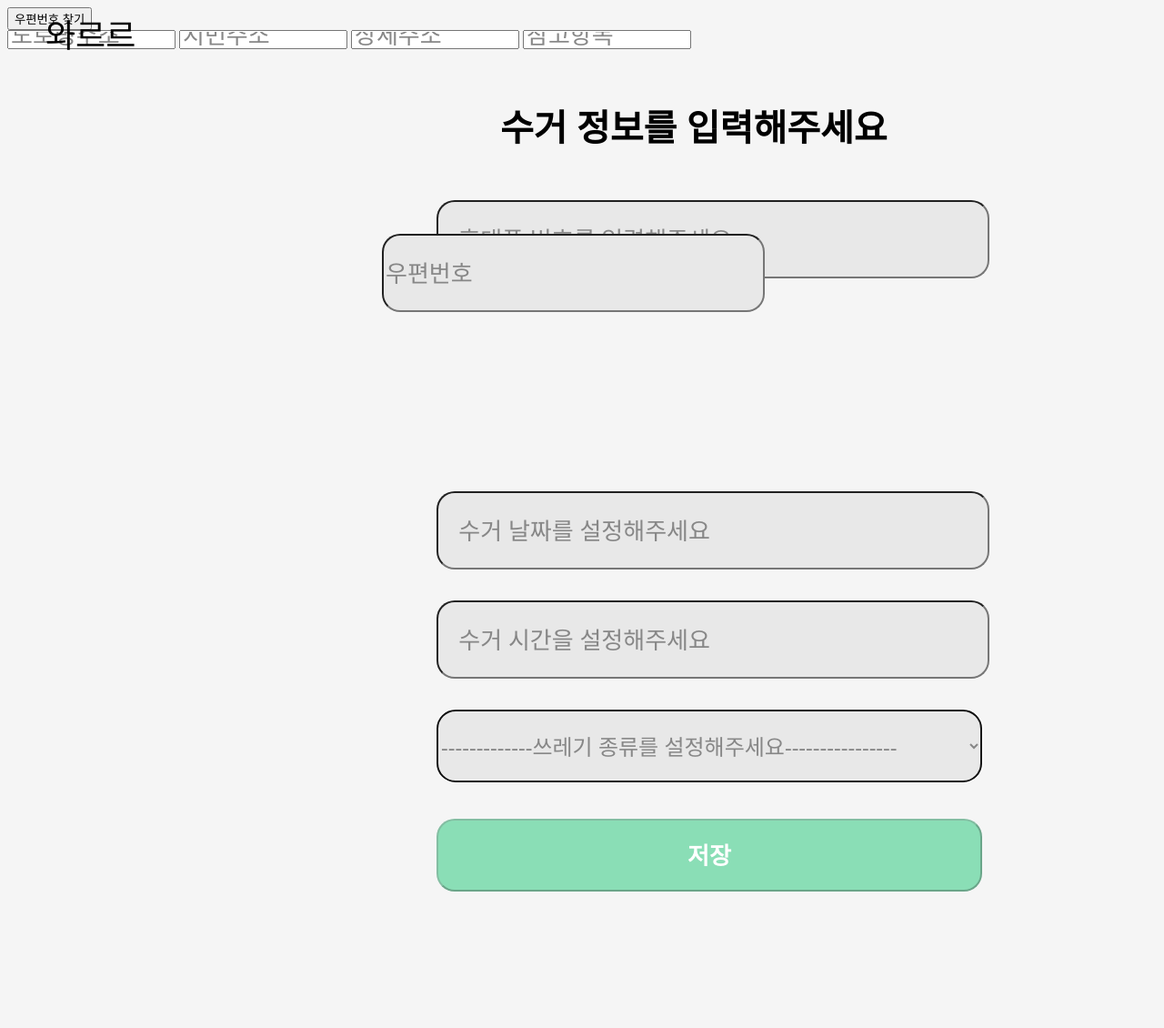
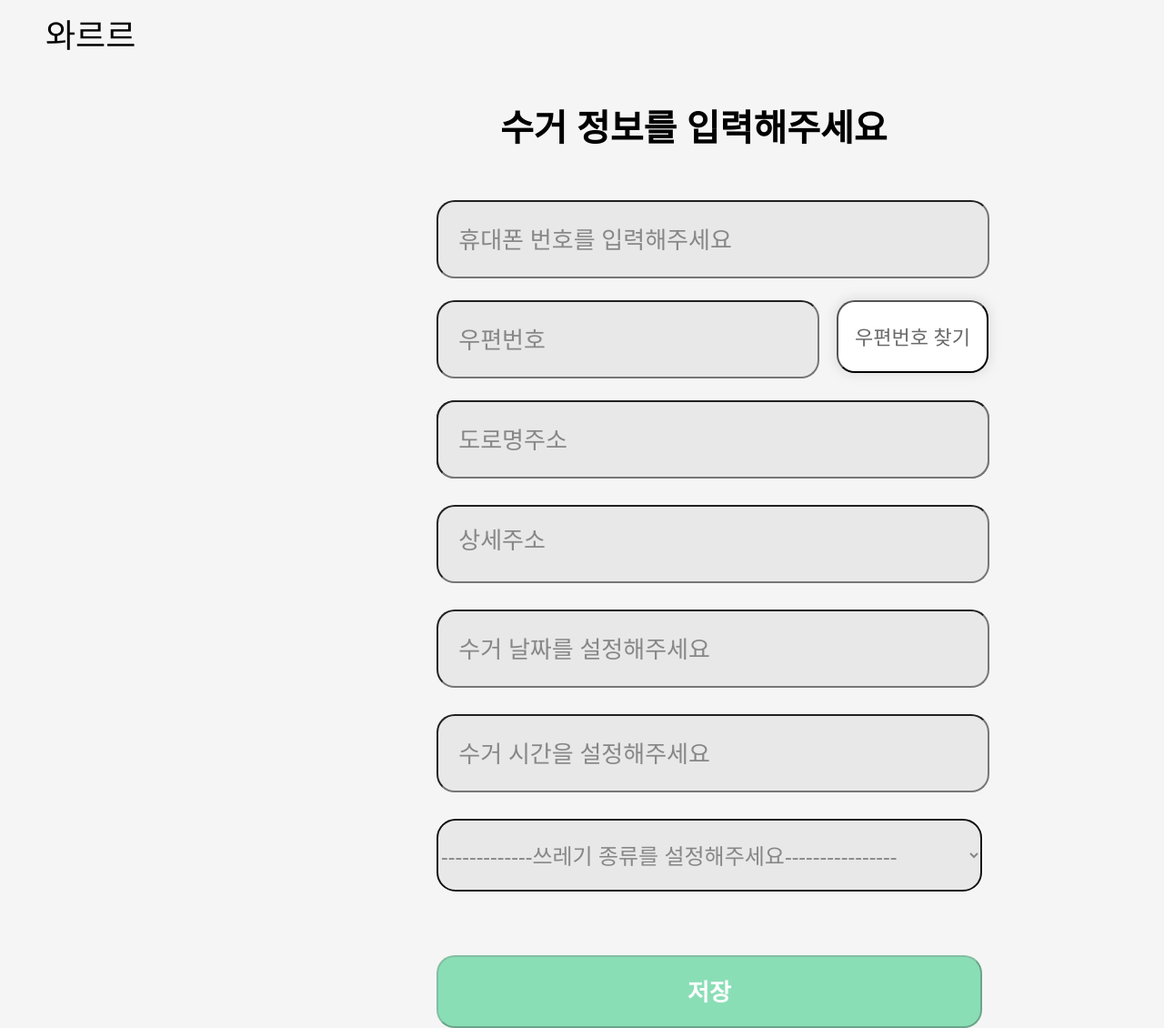
Before and after one commit to geunchanKim/developUs, a Flask app: page /pickup in a window 1280 px wide. Shown: the whole page at 91% size. Before the commit the page ends 980 px from the top, so only its background shows below. Run offline with Flask 2, Linux system fonts and the light colour scheme; some libraries are stand-ins or nearby versions.

Commit message:
map done

```diff
--- a/static/css/pickupinfo.css
+++ b/static/css/pickupinfo.css
@@ -57,6 +57,7 @@ font-style: normal;
 font-weight: 500;
 font-size: 26px;
 line-height: 35px;
+color: #878787;
 }
 
 input::placeholder {
@@ -75,8 +76,8 @@ color: #878787;
     position: absolute;
     width: 413px;
     height: 80px;
-    left: 420px;
-    top: 257px;
+    left: 480px;
+    top: 330px;
 
     background: #E8E8E8;
     border-radius: 20px;
@@ -85,15 +86,36 @@ font-style: normal;
 font-weight: 500;
 font-size: 26px;
 line-height: 35px;
+color: #878787;
 }
 
-.date{
-    /* 날짜 */
-position: absolute;
+.add .finding{
+    position: absolute;
+width: 167px;
+height: 80px;
+left: 920px;
+top: 330px;
+
+background: #FFFFFF;
+box-shadow: 0px 0px 10px 4px rgba(183, 183, 183, 0.25);
+border-radius: 20px;
+font-family: 'Noto Sans';
+font-style: normal;
+font-weight: 500;
+font-size: 22px;
+line-height: 30px;
+/* identical to box height */
+
+
+color: #696969;
+}
+
+.add .road{
+    position: absolute;
 width: 600px;
 height: 80px;
 left: 480px;
-top: 540px;
+top: 440px;
 
 background: #E8E8E8;
 border-radius: 20px;
@@ -102,7 +124,52 @@ font-style: normal;
 font-weight: 500;
 font-size: 26px;
 line-height: 35px;
+color: #878787;
+}
 
+.add .urban{
+    position: absolute;
+width: 600px;
+height: 80px;
+left: 480px;
+top: 440px;
+
+background: #E8E8E8;
+border-radius: 20px;
+font-family: 'Noto Sans';
+font-style: normal;
+font-weight: 500;
+font-size: 26px;
+line-height: 35px;
+color: #878787;
+}
+
+.add .detailed{
+    position: absolute;
+width: 600px;
+height: 80px;
+left: 480px;
+top: 555px;
+
+background: #E8E8E8;
+border-radius: 20px;
+}
+.date{
+    /* 날짜 */
+position: absolute;
+width: 600px;
+height: 80px;
+left: 480px;
+top: 670px;
+
+background: #E8E8E8;
+border-radius: 20px;
+font-family: 'Noto Sans';
+font-style: normal;
+font-weight: 500;
+font-size: 26px;
+line-height: 35px;
+color: #878787;
 }
 
 .time{
@@ -111,7 +178,7 @@ line-height: 35px;
 width: 600px;
 height: 80px;
 left: 480px;
-top: 660px;
+top: 785px;
 
 background: #E8E8E8;
 border-radius: 20px;
@@ -120,7 +187,7 @@ font-style: normal;
 font-weight: 500;
 font-size: 26px;
 line-height: 35px;
-
+color: #878787;
 }
 
 .kind{
@@ -129,7 +196,7 @@ line-height: 35px;
 width: 600px;
 height: 80px;
 left: 480px;
-top: 780px;
+top: 900px;
 
 background: #E8E8E8;
 border-radius: 20px;
@@ -141,7 +208,7 @@ border-radius: 20px;
 width: 600px;
 height: 80px;
 left: 480px;
-top: 900px;
+top: 1050px;
 
 background: #8ADEB6;
 border-radius: 20px;
--- a/templates/pickupinfo.html
+++ b/templates/pickupinfo.html
@@ -14,13 +14,14 @@
     <p class="header">수거 정보를 입력해주세요</p>
     <input type="text" class="number" placeholder="   휴대폰 번호를 입력해주세요">
     <div class="add">
-        <input type="text" id="sample4_postcode" class="address" placeholder="우편번호">
+        <input type="text" id="sample4_postcode" class="address" placeholder="   우편번호">
         <input type="button" onclick="sample4_execDaumPostcode()" class="finding" value="우편번호 찾기"><br>
-        <input type="text" id="sample4_roadAddress" class="road" placeholder="도로명주소">
-        <input type="text" id="sample4_jibunAddress" placeholder="지번주소">
+
+        <input type="text" id="sample4_jibunAddress" placeholder="지번주소" class="urban">
+        <input type="text" id="sample4_roadAddress" class="road" placeholder="   도로명주소">
         <span id="guide" style="color:#999;display:none"></span>
-        <input type="text" id="sample4_detailAddress" class="detailed" placeholder="상세주소">
-        <input type="text" id="sample4_extraAddress" placeholder="참고항목">
+        <input type="text" id="sample4_detailAddress" class="detailed" placeholder="   상세주소">
+        <input type="text" id="sample4_extraAddress" placeholder="참고항목" style="color:#999;display:none">
 
     </div>
     <input type="text" class="date" id = "Date" placeholder="   수거 날짜를 설정해주세요" onfocus="(this.type='date')" onblur="(this.type='text')">
```
